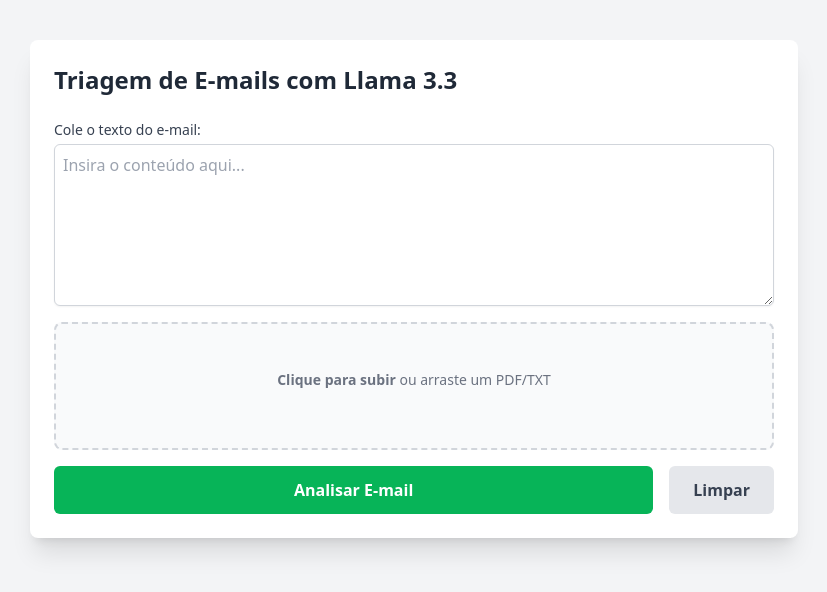
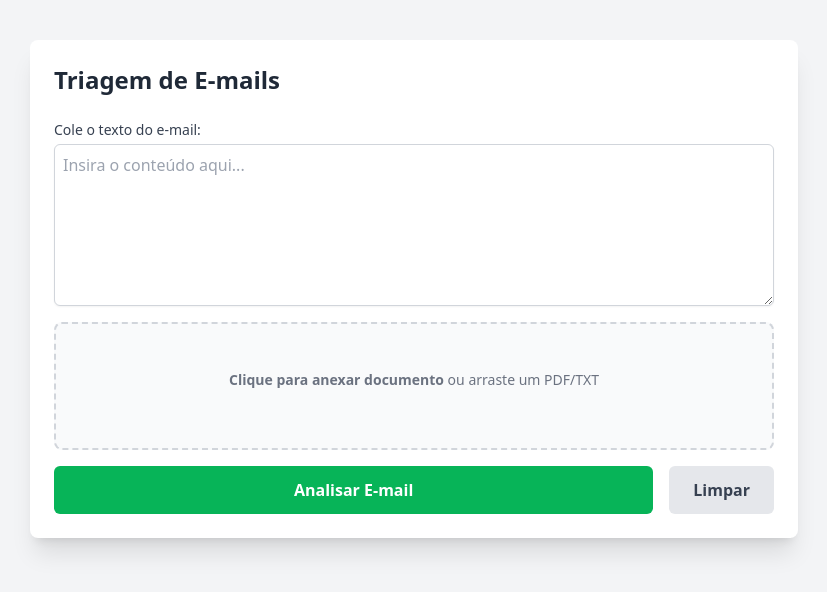
Before and after one commit to JeanClaude-Dev/EMAIL_CHECK, a Flask app: page / in a window 1280 px wide. Shown: the top 592 px of the page, without its empty margins (226-1053 px from the left). Run offline with Flask 3, Linux system fonts and the light colour scheme; some libraries are stand-ins or nearby versions.

Commit message:
Add files via upload

```diff
--- a/templates/index.html
+++ b/templates/index.html
@@ -9,7 +9,7 @@
 <body class="bg-gray-100 min-h-screen p-4 md:p-10">
 
     <div class="max-w-3xl mx-auto bg-white shadow-xl rounded-lg p-6">
-        <h1 class="text-2xl font-bold text-gray-800 mb-6">Triagem de E-mails com Llama 3.3</h1>
+        <h1 class="text-2xl font-bold text-gray-800 mb-6">Triagem de E-mails</h1>
 
         <div class="space-y-4">
             <div>
@@ -20,7 +20,7 @@
             <div class="flex items-center justify-center w-full">
                 <label class="flex flex-col items-center justify-center w-full h-32 border-2 border-gray-300 border-dashed rounded-lg cursor-pointer bg-gray-50 hover:bg-gray-100">
                     <div class="flex flex-col items-center justify-center pt-5 pb-6">
-                        <p class="mb-2 text-sm text-gray-500"><span class="font-semibold">Clique para subir</span> ou arraste um PDF/TXT</p>
+                        <p class="mb-2 text-sm text-gray-500"><span class="font-semibold">Clique para anexar documento</span> ou arraste um PDF/TXT</p>
                     </div>
                     <input type="file" id="file-input" class="hidden" accept=".pdf,.txt" />
                 </label>
```
